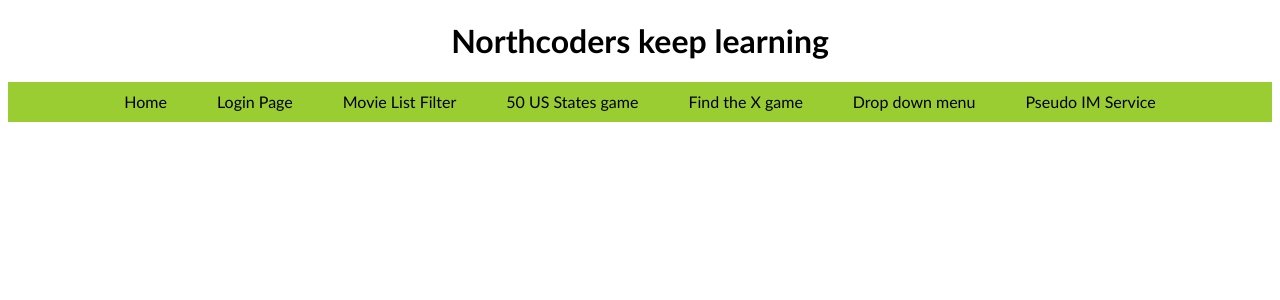
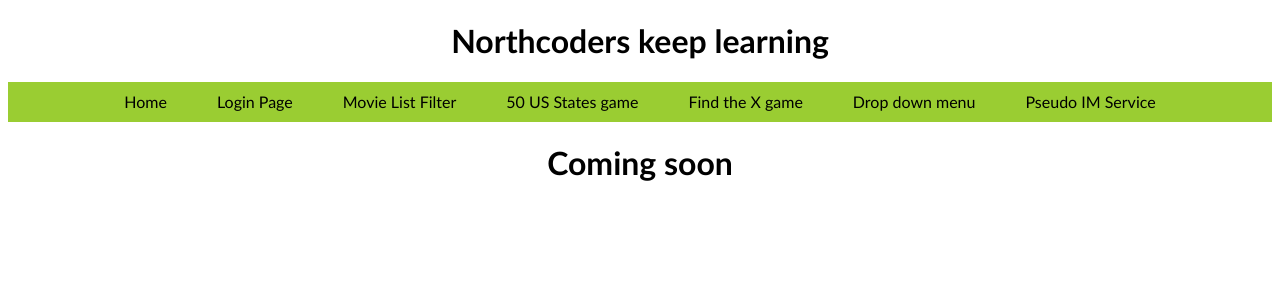
Before and after one commit to vbrooke78/keep-learning, a React (Create React App) app: page /hiddenX in a window 1280 px wide. Shown: the top 300 px of the page. Built offline with nearby package versions, Linux system fonts and the light colour scheme.

Commit message:
Coming soon pages set up for remaining tasks

```diff
--- a/src/App.js
+++ b/src/App.js
@@ -3,10 +3,13 @@ import { Route, Routes } from 'react-router-dom';
 import './App.css';
 import { StatesGame } from './components/50StatesTask/StatesGame';
 import { Header } from './components/Header';
+import { HiddenX } from './components/hiddenXTask/HiddenX';
 import { HomePage } from './components/HomePage';
 import { LoginPage } from './components/loginTask/LogInPage';
 import { LoginSuccessPage } from './components/loginTask/LoginSuccessPage';
 import { SignUpSuccessPage } from './components/loginTask/SignUpSuccessPage';
+import { Menu } from './components/menuTask/Menu';
+import { Messenger } from './components/messagingTask/Messenger';
 import { MovieList } from './components/movieListTask/MovieList';
 import { Nav } from './components/Nav';
 
@@ -23,7 +26,7 @@ function App() {
       <Routes>
         <Route path="/" element={<HomePage />} />
 
-        {/* login task */}
+        {/* Login task */}
         <Route
           path="/login"
           element={<LoginPage userData={userData} setUserData={setUserData} />}
@@ -31,11 +34,20 @@ function App() {
         <Route path="/loginSuccess" element={<LoginSuccessPage />} />
         <Route path="/signUpSuccess" element={<SignUpSuccessPage />} />
 
-        {/* movie list task */}
+        {/* Movie list task */}
         <Route path="/movies" element={<MovieList />} />
 
         {/* 50 US states game task */}
         <Route path="/states" element={<StatesGame />} />
+
+        {/* Hidden X task */}
+        <Route path="/hiddenX" element={<HiddenX />} />
+
+        {/* Menu task */}
+        <Route path="/menu" element={<Menu />} />
+
+        {/* Messaging task */}
+        <Route path="/messaging" element={<Messenger />} />
       </Routes>
     </div>
   );
--- /dev/null
+++ b/src/components/hiddenXTask/HiddenX.jsx
@@ -0,0 +1,3 @@
+export const HiddenX = () => {
+  return <h1>Coming soon</h1>;
+};
--- /dev/null
+++ b/src/components/menuTask/Menu.jsx
@@ -0,0 +1,3 @@
+export const Menu = () => {
+  return <h1>Coming soon</h1>;
+};
--- /dev/null
+++ b/src/components/messagingTask/Messenger.jsx
@@ -0,0 +1,3 @@
+export const Messenger = () => {
+  return <h1>Coming soon</h1>;
+};
```
